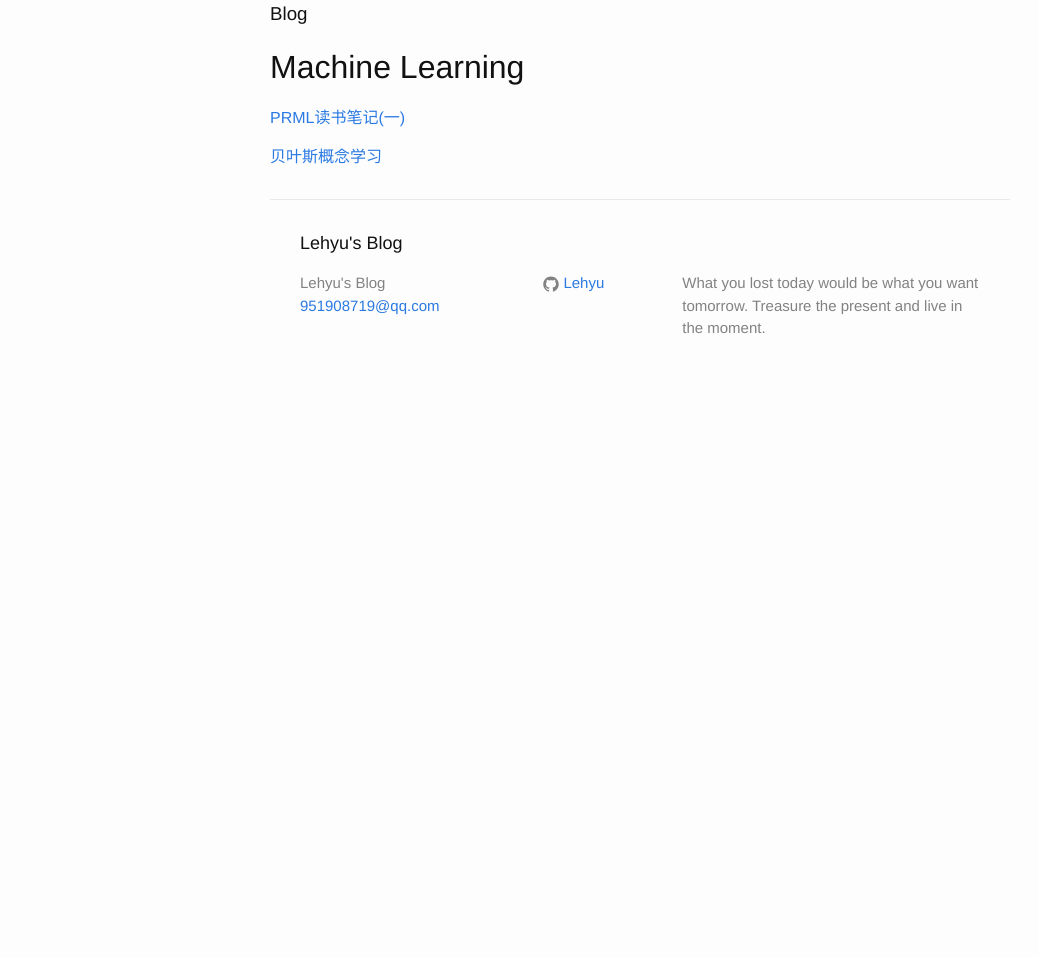
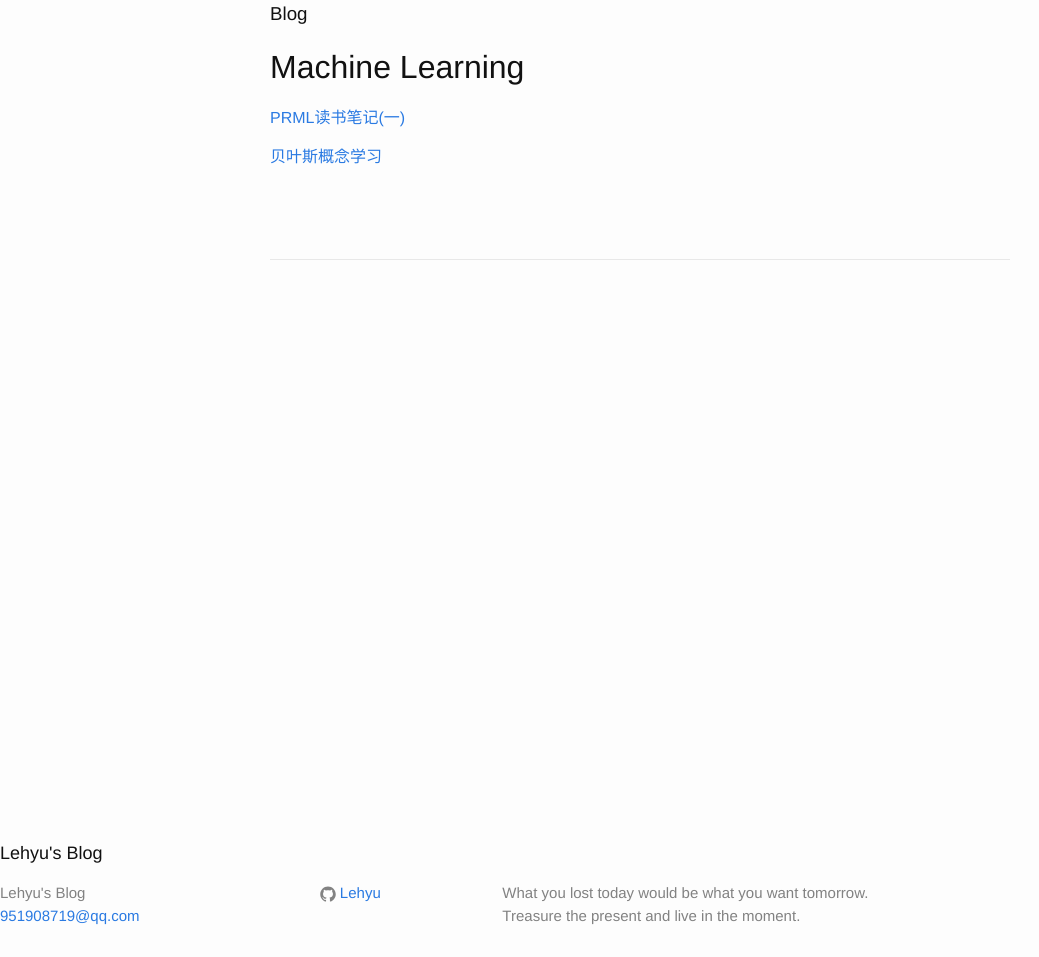
Before and after one commit to Lehyu/Blog, a Jekyll site: the page built from README.md, in a window 1280 px wide. Shown: the whole page, without its empty margins (0-1039 px from the left). Built offline with Jekyll 4.4.1, drawn with Linux system fonts in a browser that asks for light colours; our own code applies the rules of GitHub Pages for plain Markdown files; before the commit the page ends 900 px from its top, so only the background shows below that.

Commit message:
test page config

```diff
--- a/_includes/footer.html
+++ b/_includes/footer.html
@@ -1,6 +1,6 @@
 <footer class="site-footer">
 
-  <div class="wrapper">
+  <div id="footer">
 
     <h2 class="footer-heading">{{ site.title }}</h2>
 
--- a/_layouts/default.html
+++ b/_layouts/default.html
@@ -4,9 +4,11 @@
 
   <body>
     <div class="wrapper">
+      <div id="main-content">
       <section>
         {{ content }}
       </section>
+    </div>
 
       {% include footer.html %}
     </div>
--- a/css/main.scss
+++ b/css/main.scss
@@ -3,6 +3,19 @@
 ---
 @charset "utf-8";
 
+#wapper{
+    position: relative;   /*重要！保证footer是相对于wapper位置绝对*/
+    height: auto;          /* 保证页面能撑开浏览器高度时显示正常*/
+    min-height: 100%  /* IE6不支持，IE6要单独配置*/
+}
+#footer{
+   position: absolute;  bottom: 0; /* 关键 */
+   left:0; /* IE下一定要记得 */
+   height: 60px;         /* footer的高度一定要是固定值*/
+}
+#main-content{
+   padding-bottom: 60px; /*重要！给footer预留的空间*/
+}
 
 
 // Our variables
```
